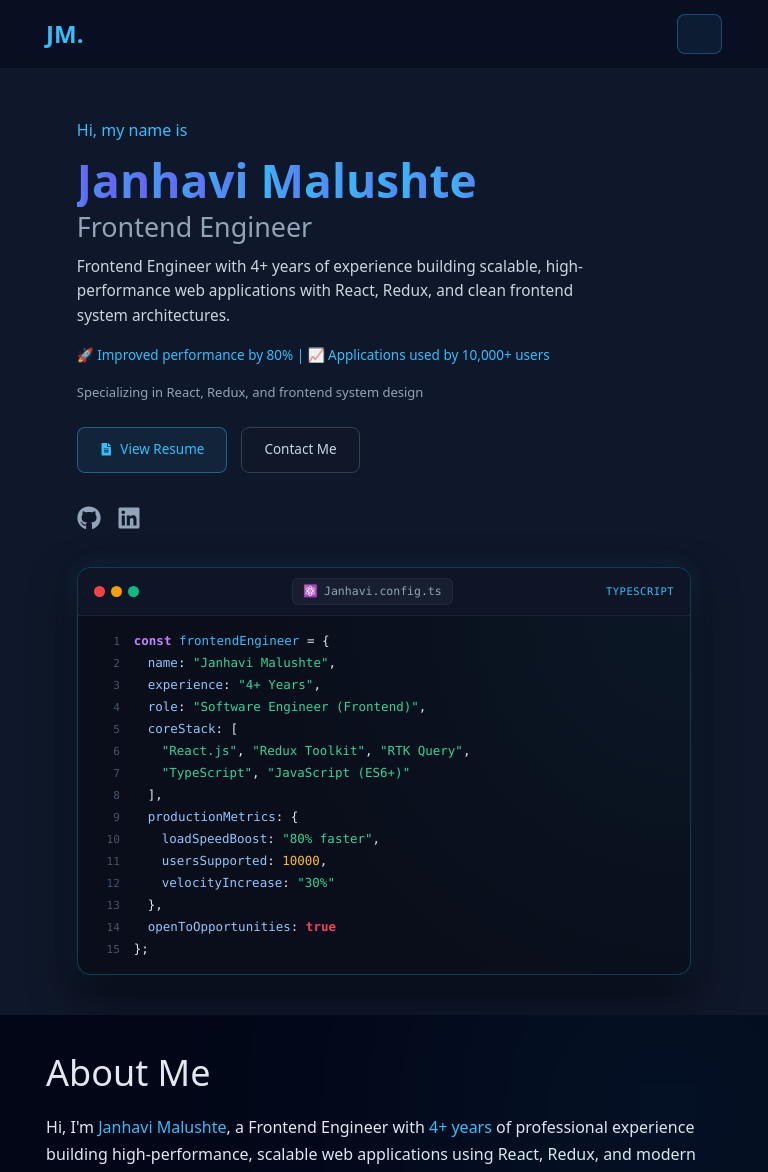
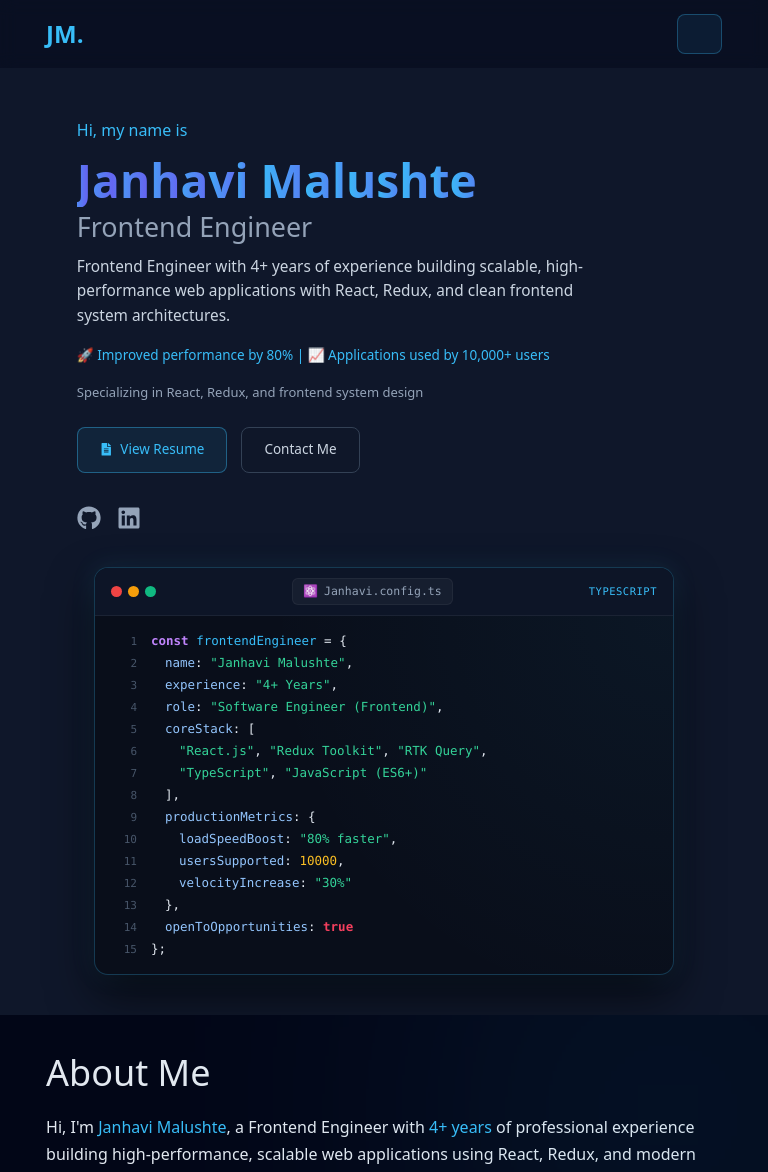
Before and after one commit to Janhavi515/janhavi-portfolio, a React (Vite) app: page / in a window 768 px wide. Shown: the top 1172 px of the page. Built offline with nearby package versions, Linux system fonts and the light colour scheme.

Commit message:
Optimize tablet and iPad layout for projects, hero, and navbar

```diff
--- a/src/components/Hero/Hero.scss
+++ b/src/components/Hero/Hero.scss
@@ -294,13 +294,17 @@
   }
 
   .hero-right {
-    max-width: 100%;
+    max-width: 580px;
     width: 100%;
+    margin: 0 auto;
+    display: flex;
+    justify-content: center;
   }
 
   .code-window {
-    max-width: 100%;
+    max-width: 580px;
     width: 100%;
+    margin: 0 auto;
   }
 }
 
--- a/src/components/Navbar/Navbar.scss
+++ b/src/components/Navbar/Navbar.scss
@@ -130,6 +130,21 @@
   }
 }
 
+/* Tablet Breakpoint (iPads 769px to 1024px) */
+@media (min-width: 769px) and (max-width: 1024px) {
+  .navbar {
+    padding: 16px 6%;
+  }
+
+  .nav-links {
+    gap: 18px;
+
+    .nav-link {
+      font-size: 13.5px;
+    }
+  }
+}
+
 /* Mobile Breakpoint */
 @media (max-width: 768px) {
   .navbar {
--- a/src/components/Projects/Projects.scss
+++ b/src/components/Projects/Projects.scss
@@ -33,6 +33,11 @@
   display: grid;
   grid-template-columns: repeat(auto-fit, minmax(min(100%, 300px), 1fr));
   gap: 22px;
+
+  @media (min-width: 641px) and (max-width: 1024px) {
+    grid-template-columns: repeat(2, 1fr);
+    gap: 20px;
+  }
 
   @media (max-width: 640px) {
     grid-template-columns: 1fr;
```
